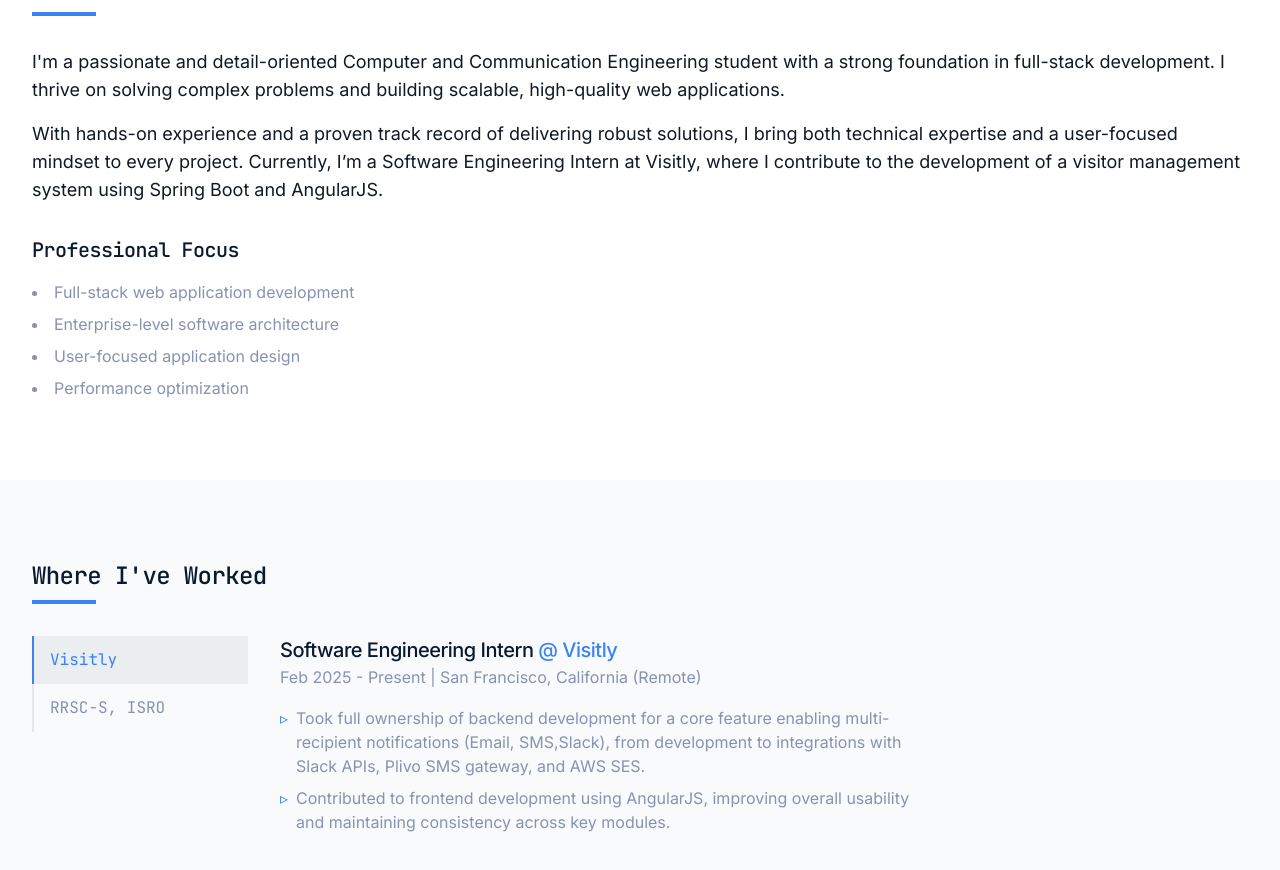
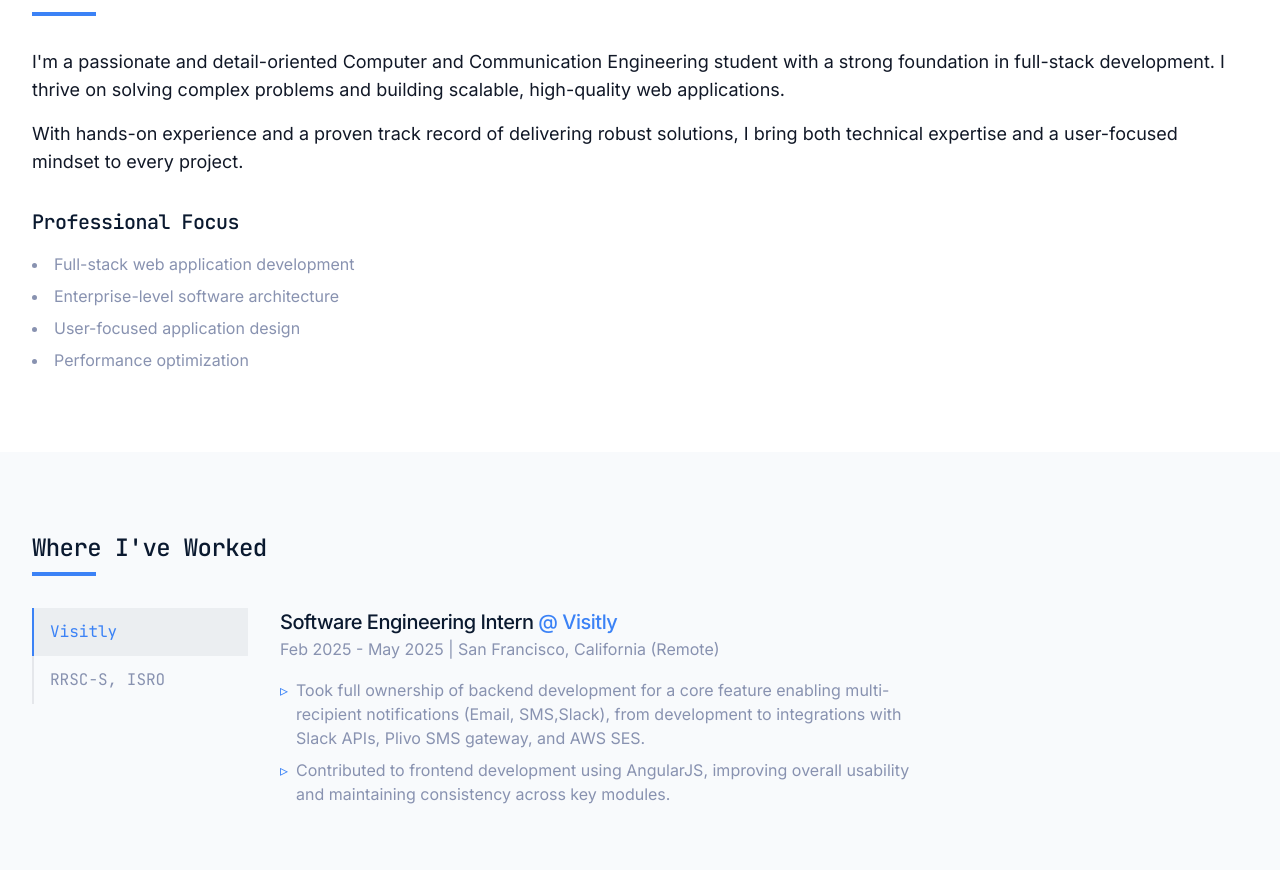
Before and after one commit to parvmunjal/Parv-portfolio, a React (Vite) app: page / in a window 1280 px wide. Shown: the part 1100-1970 px from the top of the page. Built offline with nearby package versions, Linux system fonts and the light colour scheme.

Commit message:
Exp updated

```diff
--- a/src/components/About.tsx
+++ b/src/components/About.tsx
@@ -12,7 +12,7 @@ const About = () => {
           I'm a passionate and detail-oriented Computer and Communication Engineering student with a strong foundation in full-stack development. I thrive on solving complex problems and building scalable, high-quality web applications.          </p>
           <p className="text-lg mb-6">
           With hands-on experience and a proven track record of delivering robust solutions, I bring both technical expertise and a user-focused mindset to every project.
-          Currently, I’m a Software Engineering Intern at Visitly, where I contribute to the development of a visitor management system using Spring Boot and AngularJS.          </p>
+                  </p>
 
           <div className="flex flex-col md:flex-row gap-8 mt-8">
             <div className="md:w-full">
--- a/src/components/Experience.tsx
+++ b/src/components/Experience.tsx
@@ -10,7 +10,7 @@ const Experience = () => {
     {
       company: "Visitly",
       title: "Software Engineering Intern",
-      period: "Feb 2025 - Present",
+      period: "Feb 2025 - May 2025",
       location: "San Francisco, California (Remote)",
       responsibilities: [
         "Took full ownership of backend development for a core feature enabling multi-recipient notifications (Email, SMS,Slack), from development to integrations with Slack APIs, Plivo SMS gateway, and AWS SES.",
```
